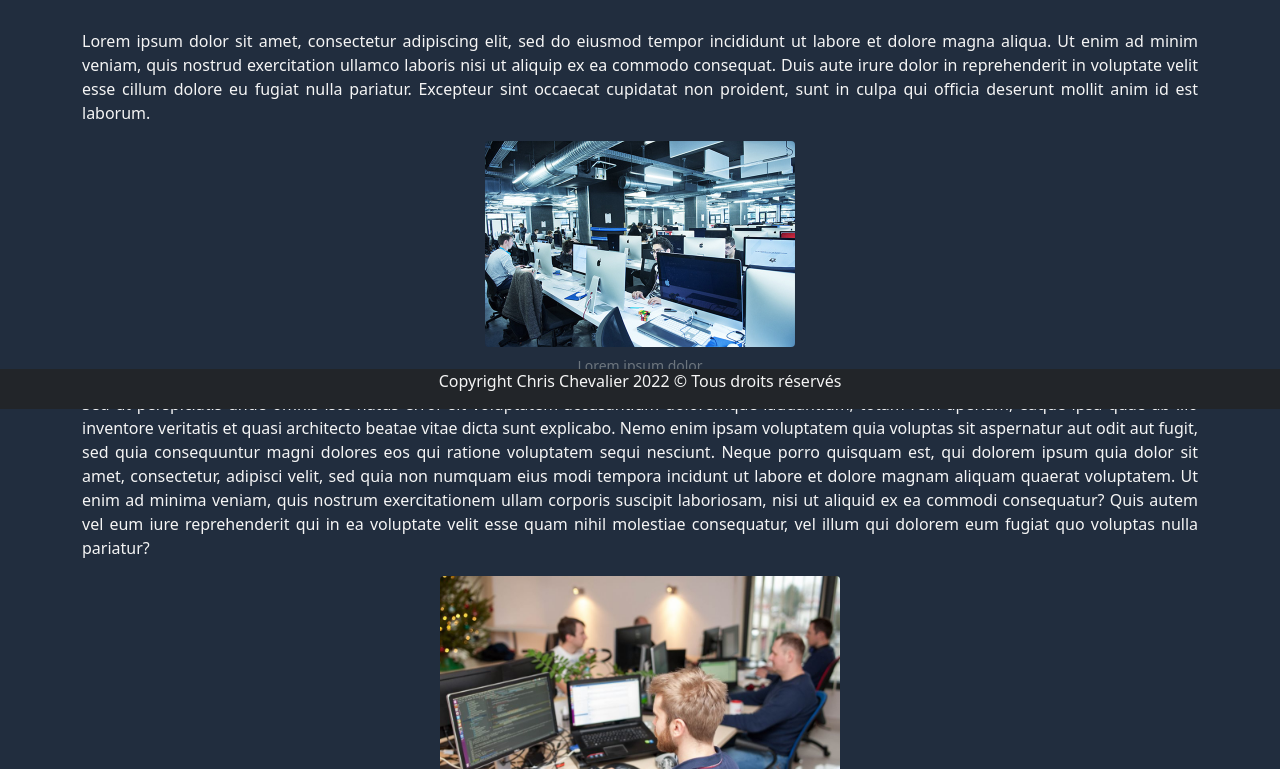
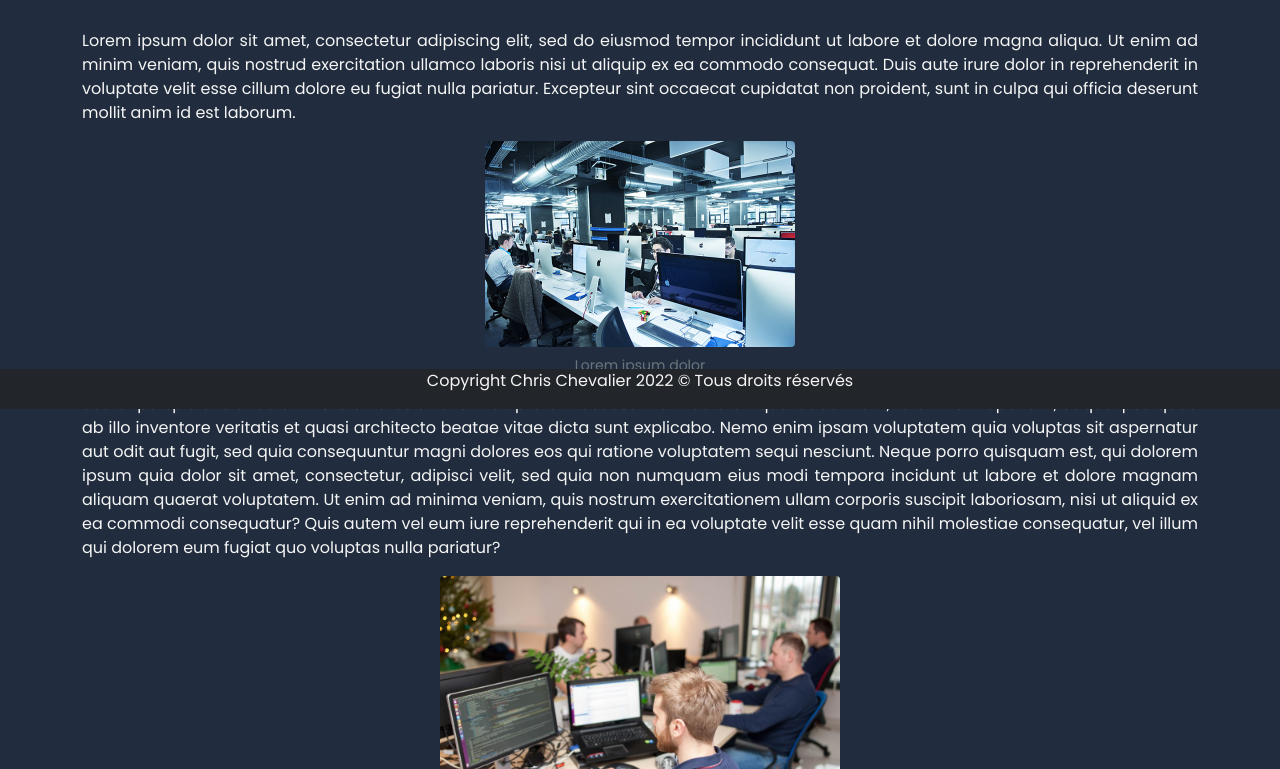
Before and after one commit to Chris-CHEVALIER/green-coders, a plain HTML site: page index.html in a window 1280 px wide. Shown: the part 391-1160 px from the top of the page. Drawn offline with nearby package versions, Linux system fonts and the light colour scheme.

Commit message:
change font family

```diff
--- a/styles/main.css
+++ b/styles/main.css
@@ -1,6 +1,9 @@
+@import url('https://fonts.googleapis.com/css2?family=Poppins&display=swap');
+
 body {
     background-color: rgb(33, 45, 62);
     color: whitesmoke;
+    font-family: 'Poppins', sans-serif;
 }
 
 main {
```
